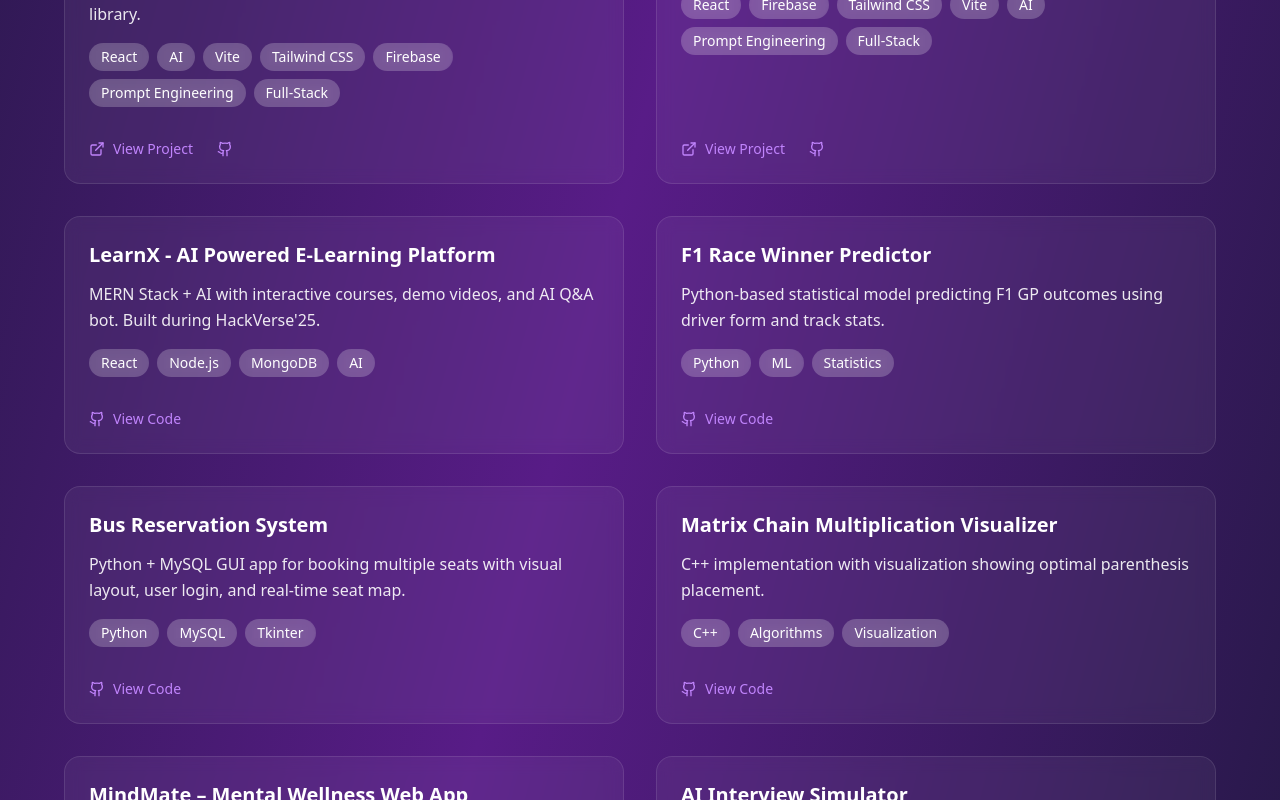
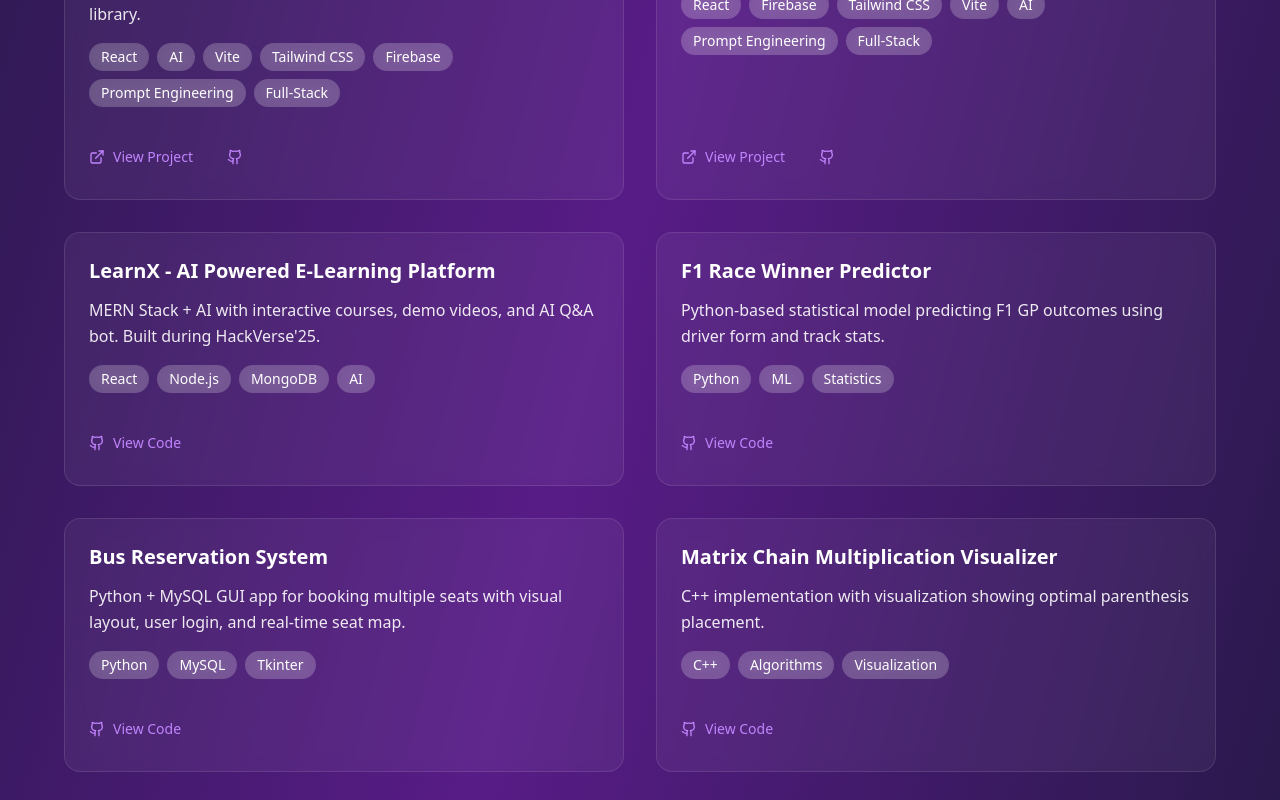
Before and after one commit to PI-Prasaad-Krishna/portfolio, a React (Vite) app: page / in a window 1280 px wide. Shown: the part 2280-3080 px from the top of the page. Built offline with nearby package versions, Linux system fonts and the light colour scheme.

Commit message:
Minor modification

```diff
--- a/src/App.jsx
+++ b/src/App.jsx
@@ -157,27 +157,28 @@ const Portfolio = () => {
   <motion.div
     variants={itemVariants}
     whileHover={{ y: -8, scale: 1.03, transition: { type: 'spring', stiffness: 300 } }}
-      className="relative overflow-hidden rounded-2xl p-6 bg-white/5 backdrop-blur border border-white/10 group"
+    className="relative overflow-hidden rounded-2xl p-6 bg-white/5 backdrop-blur border border-white/10 group hover:border-purple-400 transition-colors duration-300"
   >
     <div className="relative z-10 flex flex-col h-full">
       <div>
         <h3 className="text-xl font-bold mb-3 group-hover:text-purple-400 transition-colors duration-300">{project.title}</h3>
         <p className="text-white/90 mb-4 leading-relaxed">{project.desc}</p>
         <div className="flex flex-wrap gap-2 mb-4">
-            {project.tech.map((tech, i) => (
+          {project.tech?.map((tech, i) => (
             <span key={i} className="bg-white/20 px-3 py-1 rounded-full text-sm font-medium backdrop-blur">
               {tech}
             </span>
           ))}
         </div>
       </div>
-        <div className="flex items-center gap-6 mt-auto pt-4">
+
+      <div className="flex items-center gap-4 mt-auto pt-4">
         {project.link && (
           <a
             href={project.link}
             target="_blank"
             rel="noopener noreferrer"
-              className="flex items-center text-purple-400 group-hover:text-purple-300 transition-colors duration-300"
+            className="flex items-center text-purple-400 hover:text-white transition-all duration-200 p-2 -ml-2 rounded-lg hover:bg-purple-600/20 transform hover:scale-105"
             role="button"
           >
             <ExternalLink size={16} className="mr-2" />
@@ -189,10 +190,14 @@ const Portfolio = () => {
             href={project.githubLink}
             target="_blank"
             rel="noopener noreferrer"
-              className="flex items-center text-purple-400 group-hover:text-purple-300 transition-colors duration-300"
+            // MODIFICATION: Conditional classes for the round hover effect
+            className={`flex items-center justify-center text-purple-400 hover:text-white transition-all duration-200 transform hover:scale-105 hover:bg-purple-600/20 ${
+              project.link ? 'w-9 h-9 rounded-full' : 'p-2 -ml-2 rounded-lg'
+            }`}
             role="button"
           >
-              <Github size={16} className="mr-2" />
+            {/* MODIFICATION: Conditional margin for the icon */}
+            <Github size={16} className={!project.link ? 'mr-2' : ''} />
             {!project.link && <span className="text-sm font-medium">View Code</span>}
           </a>
         )}
```
Lines whose indentation alone changed are shown as unchanged.
